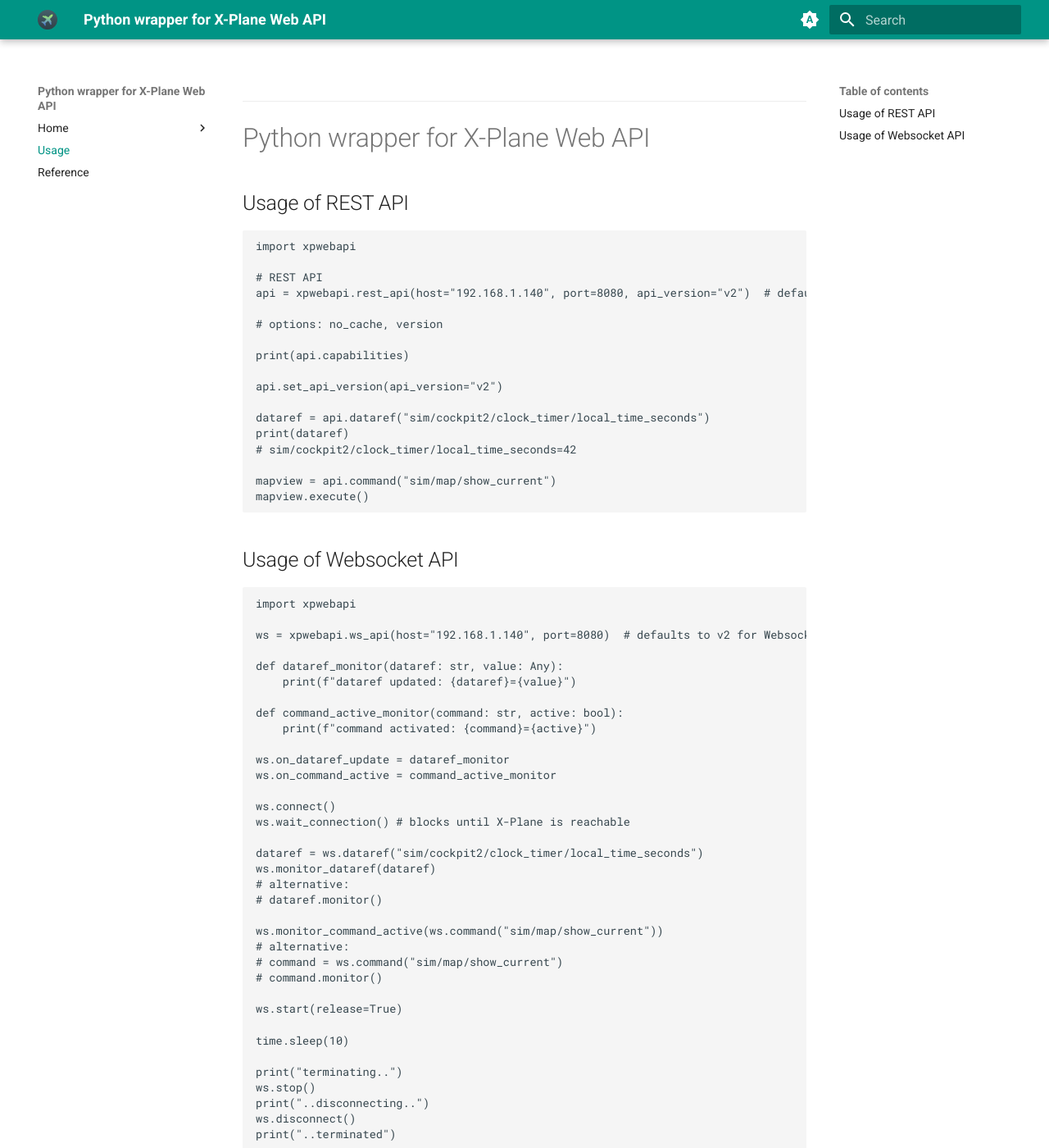
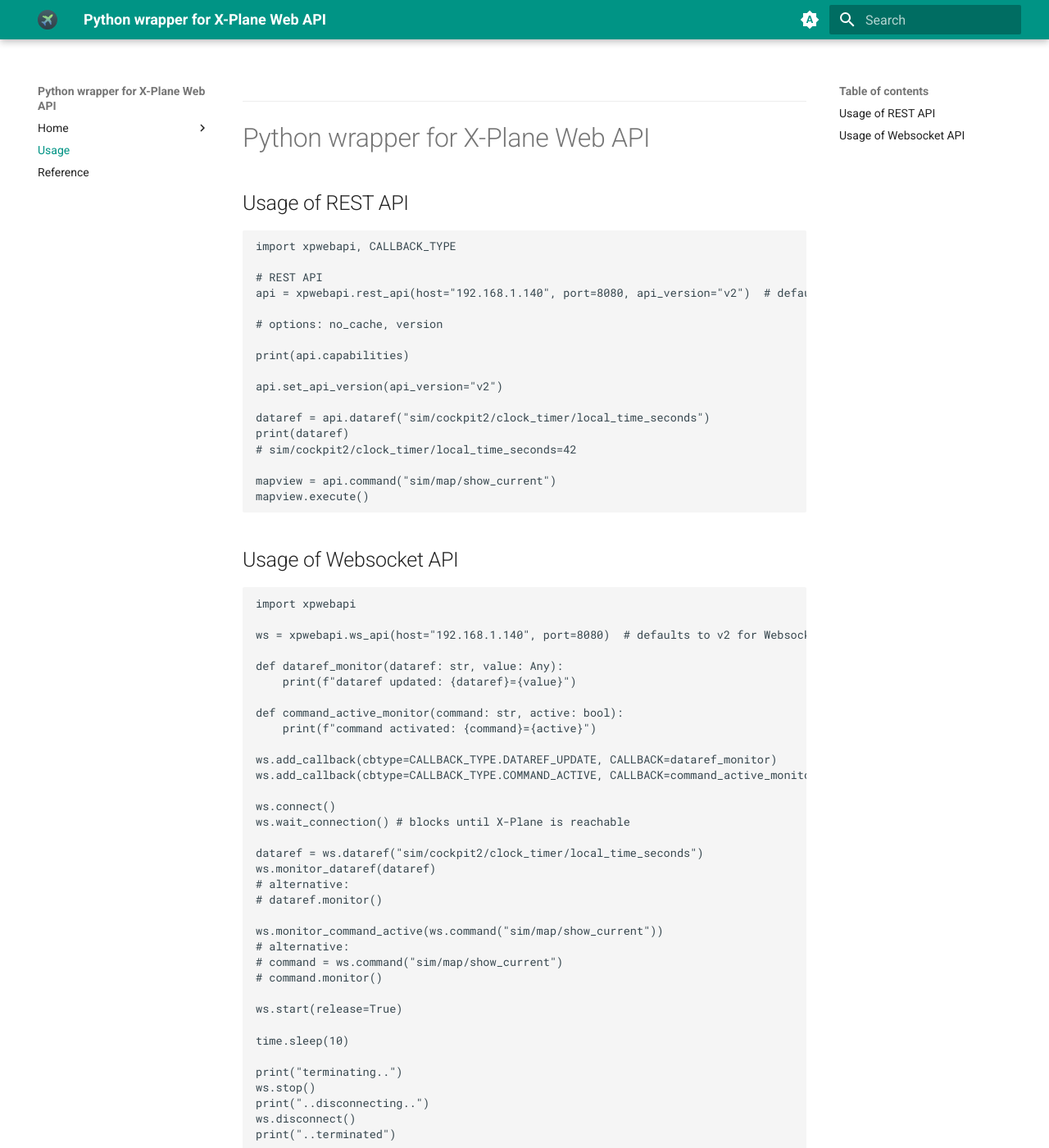
Before and after one commit to devleaks/xplane-webapi, an MkDocs documentation site: the page built from docs/usage/index.md, in a window 1280 px wide and 1400 px high. Shown: the whole window at 82% size. Built offline with MkDocs 1.6.1 and Material for MkDocs 9.7.7, drawn with Linux system fonts in a browser that asks for light colours.

Commit message:
New callback addition

````diff
--- a/docs/usage/index.md
+++ b/docs/usage/index.md
@@ -4,7 +4,7 @@
 ## Usage of REST API
 
 ```python
-import xpwebapi
+import xpwebapi, CALLBACK_TYPE
 
 # REST API
 api = xpwebapi.rest_api(host="192.168.1.140", port=8080, api_version="v2")  # defaults: host="127.0.0.1", port=8086, api="/api", use_cache=False
@@ -36,8 +36,8 @@
 def command_active_monitor(command: str, active: bool):
     print(f"command activated: {command}={active}")
 
-ws.on_dataref_update = dataref_monitor
-ws.on_command_active = command_active_monitor
+ws.add_callback(cbtype=CALLBACK_TYPE.DATAREF_UPDATE, CALLBACK=dataref_monitor)
+ws.add_callback(cbtype=CALLBACK_TYPE.COMMAND_ACTIVE, CALLBACK=command_active_monitor)
 
 ws.connect()
 ws.wait_connection() # blocks until X-Plane is reachable
````
